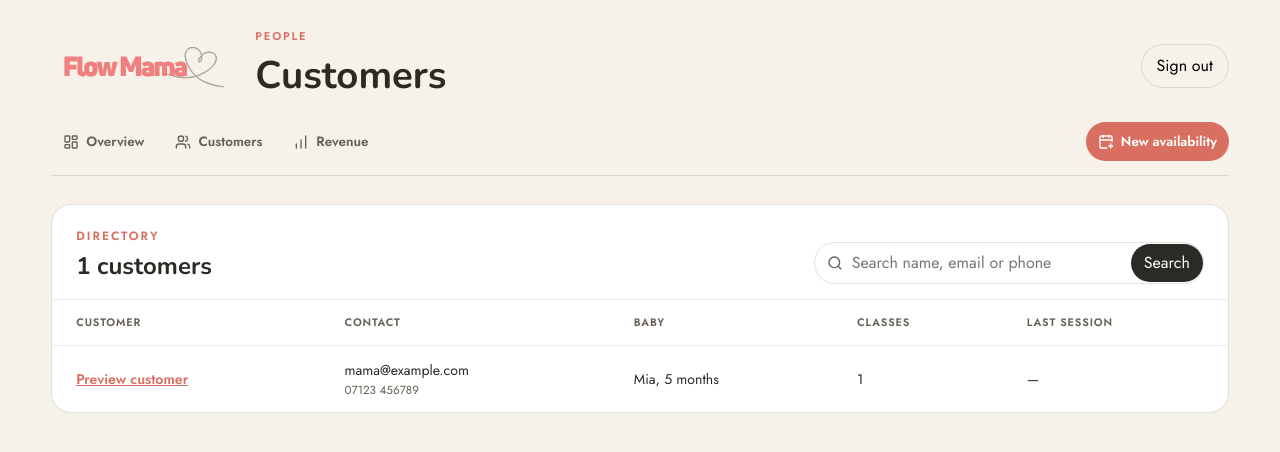
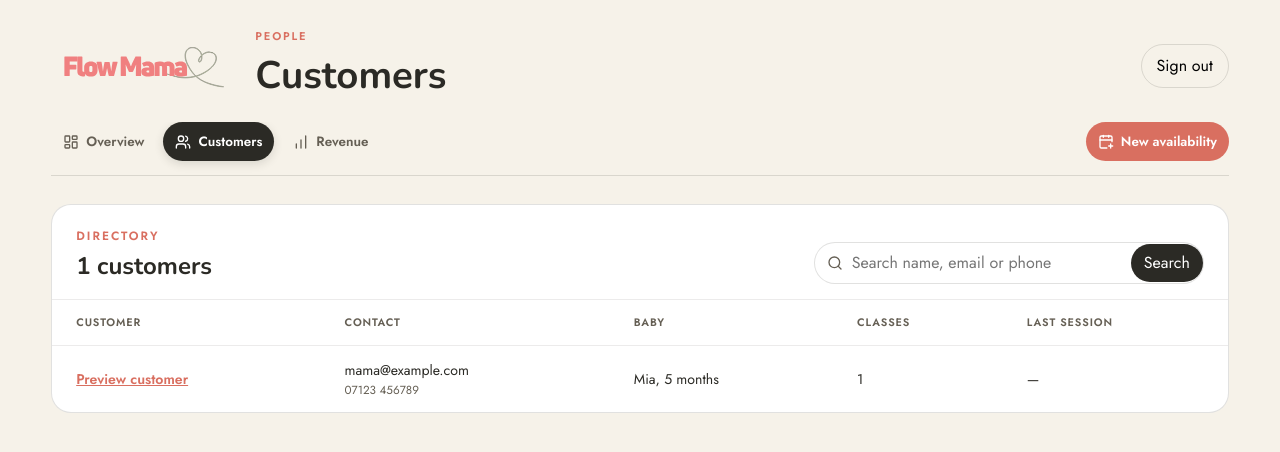
Before and after one commit to gbnakamura/flow-mama, a Next.js app: page /admin/customers in a window 1280 px wide. Shown: the top 452 px of the page. Built offline with nearby package versions, Linux system fonts and the light colour scheme; no server answers.

Commit message:
Add selected admin navigation state

```diff
--- a/app/admin/availability/new/page.tsx
+++ b/app/admin/availability/new/page.tsx
@@ -102,7 +102,7 @@ export default async function NewAvailabilityPage({ searchParams }: NewAvailabil
 
   return (
     <main className="admin-shell">
-      <AdminHeader title="Publish new dates" eyebrow="Availability" />
+      <AdminHeader title="Publish new dates" eyebrow="Availability" active="availability" />
       {message.result && <p className="admin-success">Created {message.count} recurring sessions successfully.</p>}
       {message.error && <p className="form-error">We couldn’t create those sessions. Check the dates and times, then try again.</p>}
 
--- a/app/admin/customers/[id]/page.tsx
+++ b/app/admin/customers/[id]/page.tsx
@@ -70,7 +70,7 @@ function CustomerView({ customer, orders, bookings }: {
 
   return (
     <main className="admin-shell">
-      <AdminHeader title={customer.full_name} eyebrow="Customer profile" />
+      <AdminHeader title={customer.full_name} eyebrow="Customer profile" active="customers" />
       <section className="admin-stats admin-stats-four">
         <article><span>Total spent</span><strong>£{(totalSpent / 100).toFixed(2)}</strong></article>
         <article><span>Classes booked</span><strong>{confirmed.length}</strong></article>
--- a/app/admin/customers/page.tsx
+++ b/app/admin/customers/page.tsx
@@ -63,7 +63,7 @@ export default async function CustomersPage({ searchParams }: CustomersPageProps
 
   return (
     <main className="admin-shell">
-      <AdminHeader title="Customers" eyebrow="People" />
+      <AdminHeader title="Customers" eyebrow="People" active="customers" />
       <section className="admin-panel">
         <div className="admin-panel-heading admin-panel-heading-split">
           <div><p className="booking-eyebrow">Directory</p><h2>{customers.length} customers</h2></div>
--- a/app/admin/revenue/page.tsx
+++ b/app/admin/revenue/page.tsx
@@ -67,7 +67,7 @@ export default async function RevenuePage({ searchParams }: RevenuePageProps) {
 
   return (
     <main className="admin-shell">
-      <AdminHeader title="Revenue" eyebrow="Reporting" />
+      <AdminHeader title="Revenue" eyebrow="Reporting" active="revenue" />
       <div className="admin-filter-bar">
         <div className="admin-range-links"><a className={range === "7" ? "active" : ""} href="?range=7">7 days</a><a className={range === "30" ? "active" : ""} href="?range=30">30 days</a><a className={range === "90" ? "active" : ""} href="?range=90">90 days</a></div>
         <form method="get"><input type="hidden" name="range" value="custom" /><label>From<input type="date" name="from" defaultValue={params.from} required /></label><label>To<input type="date" name="to" defaultValue={params.to} required /></label><button>Apply</button></form>
--- a/app/globals.css
+++ b/app/globals.css
@@ -328,7 +328,10 @@ a { color: inherit; }
 .admin-nav { max-width: 1240px; margin: -14px auto 28px; padding-bottom: 14px; display: flex; align-items: center; gap: 7px; overflow-x: auto; border-bottom: 1px solid var(--line); }
 .admin-nav a { min-height: 39px; padding: 8px 12px; display: inline-flex; align-items: center; gap: 7px; border-radius: 999px; color: var(--ink-soft); font-size: 0.84rem; font-weight: 600; text-decoration: none; white-space: nowrap; }
 .admin-nav a:hover { background: white; color: var(--ink); }
+.admin-nav a.active:not(.admin-nav-primary) { background: var(--ink); color: white; box-shadow: 0 3px 10px rgba(43, 42, 37, 0.14); }
+.admin-nav a.active:not(.admin-nav-primary):hover { background: var(--ink); color: white; }
 .admin-nav .admin-nav-primary { margin-left: auto; background: var(--coral-deep); color: white; }
+.admin-nav .admin-nav-primary.active { box-shadow: 0 0 0 3px rgba(217, 111, 96, 0.24); }
 .admin-demo-note { max-width: 1240px; margin: -12px auto 22px; padding: 11px 14px; border-radius: 9px; background: #f8ddd6; color: #7c433a; font-size: 0.84rem; }
 .admin-stats { max-width: 1240px; margin: 0 auto 24px; display: grid; grid-template-columns: repeat(3, 1fr); gap: 14px; }
 .admin-stats article { min-height: 138px; padding: 22px; display: grid; grid-template-columns: 1fr auto; align-items: start; border: 1px solid var(--line); border-radius: 18px; background: white; }
--- a/components/admin-header.tsx
+++ b/components/admin-header.tsx
@@ -4,9 +4,10 @@ import { signOutAdmin } from "@/app/admin/actions";
 type AdminHeaderProps = {
   title: string;
   eyebrow?: string;
+  active?: "overview" | "customers" | "revenue" | "availability";
 };
 
-export function AdminHeader({ title, eyebrow = "Admin" }: AdminHeaderProps) {
+export function AdminHeader({ title, eyebrow = "Admin", active = "overview" }: AdminHeaderProps) {
   return (
     <>
       <header className="admin-header">
@@ -15,10 +16,10 @@ export function AdminHeader({ title, eyebrow = "Admin" }: AdminHeaderProps) {
         <form action={signOutAdmin}><button type="submit">Sign out</button></form>
       </header>
       <nav className="admin-nav" aria-label="Admin navigation">
-        <a href="/admin"><LayoutDashboard size={16} /> Overview</a>
-        <a href="/admin/customers"><Users size={16} /> Customers</a>
-        <a href="/admin/revenue"><ChartNoAxesColumnIncreasing size={16} /> Revenue</a>
-        <a className="admin-nav-primary" href="/admin/availability/new"><CalendarPlus size={16} /> New availability</a>
+        <a className={active === "overview" ? "active" : undefined} aria-current={active === "overview" ? "page" : undefined} href="/admin"><LayoutDashboard size={16} /> Overview</a>
+        <a className={active === "customers" ? "active" : undefined} aria-current={active === "customers" ? "page" : undefined} href="/admin/customers"><Users size={16} /> Customers</a>
+        <a className={active === "revenue" ? "active" : undefined} aria-current={active === "revenue" ? "page" : undefined} href="/admin/revenue"><ChartNoAxesColumnIncreasing size={16} /> Revenue</a>
+        <a className={`admin-nav-primary${active === "availability" ? " active" : ""}`} aria-current={active === "availability" ? "page" : undefined} href="/admin/availability/new"><CalendarPlus size={16} /> New availability</a>
       </nav>
     </>
   );
```
